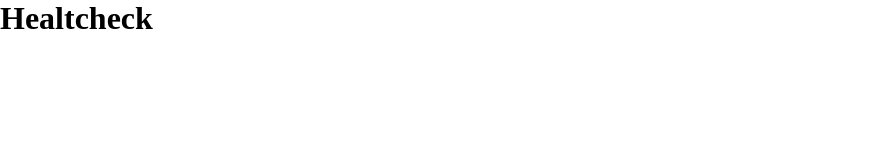
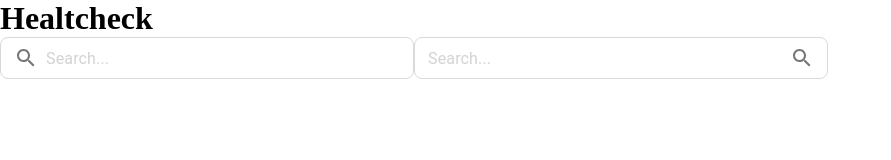
Before and after one commit to PeaksoftFrontend/HealthCheck-js2, a React (Vite) app: page / in a window 1280 px wide. Shown: the top 160 px of the page, without its empty margins (0-891 px from the left). Built offline with nearby package versions, Linux system fonts and the light colour scheme.

Commit message:
add conditions

```diff
--- a/src/App.jsx
+++ b/src/App.jsx
@@ -1,7 +1,22 @@
+import { Search } from "@mui/icons-material";
+import { Input } from "./components/UI/input/Input";
 export const App = () => {
   return (
-    <div>
+    <form>
       <h1>Healtcheck</h1>
-    </div>
+
+      <Input
+        placeholder="Search..."
+        type="text"
+        icon={Search}
+        iconPosition="start"
+      />
+      <Input
+        placeholder="Search..."
+        type="text"
+        icon={Search}
+        iconPosition="end"
+      />
+    </form>
   );
 };
--- a/src/components/UI/input/Input.jsx
+++ b/src/components/UI/input/Input.jsx
@@ -1,144 +1,70 @@
-import { styled, TextField } from "@mui/material";
+import { InputAdornment, styled, TextField } from "@mui/material";
+import { forwardRef } from "react";
 
-const allowedVariants = [
-  "outlined",
-  "contained",
-  "filled",
-  "standard",
-  "search",
-  "profile",
-  "online-reg",
-  "date",
-  "time",
-  "interval",
-  "servies",
-];
-
-export const Input = ({
-  label,
-  type,
+export const Input = forwardRef(
+  (
+    {
       value,
       onChange,
-  variant = "outlined",
+      placeholder,
+      type,
+      icon: IconComponent,
+      iconPosition = "start",
       error,
-  children,
       ...props
-}) => {
-  const safeVariant = allowedVariants.includes(variant) ? variant : "outlined";
-
+    },
+    ref
+  ) => {
     return (
       <StyledInput
         value={value}
         onChange={onChange}
+        placeholder={placeholder}
         type={type}
-      label={label}
-      variant={safeVariant}
         error={error}
-      children={children}
+        ref={ref}
+        InputProps={
+          IconComponent
+            ? {
+                [`${iconPosition}Adornment`]: (
+                  <InputAdornment position={iconPosition}>
+                    <IconComponent />
+                  </InputAdornment>
+                ),
+              }
+            : {}
+        }
         {...props}
       />
     );
-};
+  }
+);
 
-const StyledInput = styled(({ variant, ...other }) => <TextField {...other} />)(
-  ({ theme, variant, error }) => ({
+const StyledInput = styled(TextField)(({ error }) => ({
   "& .MuiOutlinedInput-root": {
-      height:
-        variant === "outlined"
-          ? "45px"
-          : variant === "contained"
-            ? "38px"
-            : variant === "filled"
-              ? "35px"
-              : variant === "standard"
-                ? "46px"
-                : variant === "search"
-                  ? "40px"
-                  : variant === "profile"
-                    ? "38px"
-                    : variant === "online-reg"
-                      ? "40px"
-                      : variant === "date"
-                        ? "38px"
-                        : variant === "time"
-                          ? "38px"
-                          : variant === "interval"
-                            ? "38px"
-                            : variant === "servies"
-                              ? "38px"
-                              : "40px",
-
-      borderRadius:
-        variant === "outlined"
-          ? "8px"
-          : variant === "contained"
-            ? "6px"
-            : variant === "filled"
-              ? "20px"
-              : variant === "standard"
-                ? "10px"
-                : variant === "search"
-                  ? "24px"
-                  : variant === "profile"
-                    ? "6px"
-                    : variant === "online-reg"
-                      ? "24px"
-                      : variant === "date"
-                        ? "6px"
-                        : variant === "time"
-                          ? "10px"
-                          : variant === "interval"
-                            ? "6px"
-                            : variant === "servies"
-                              ? "6px"
-                              : "0px",
+    width: "414px",
+    height: "42px",
+    borderRadius: "8px",
 
     "& fieldset": {
-        borderColor: error ? theme.palette.error.main : theme.palette.grey[400],
-      },
-      "&:hover fieldset": {
-        borderColor: error ? theme.palette.error.main : theme.palette.grey[600],
-      },
-      "&.Mui-focused fieldset": {
-        borderColor: error
-          ? theme.palette.error.main
-          : theme.palette.primary.main,
+      border: `1px solid ${error ? "#F91515" : "#D9D9D9"}`,
     },
 
-      backgroundColor: variant === "search" ? "#F3F1F1" : "transparent",
+    "&:hover fieldset": {
+      height: "46px",
+      border: "1px solid #959595",
+      color: "#4D4E51",
     },
-    ...(variant === "outlined" && {
-      width: "414px",
-    }),
-    ...(variant === "contained" && {
-      width: "490px",
-    }),
-    ...(variant === "filled" && {
-      width: "400px",
-    }),
-    ...(variant === "standard" && {
-      width: "300px",
-    }),
-    ...(variant === "search" && {
-      width: "367px",
-    }),
-    ...(variant === "profile" && {
-      width: "420px",
-    }),
-    ...(variant === "online-reg" && {
-      width: "600px",
-    }),
-    ...(variant === "date" && {
-      width: "150px",
-    }),
-    ...(variant === "time" && {
-      width: "80px",
-    }),
-    ...(variant === "interval" && {
-      width: "290px",
-    }),
-    ...(variant === "servies" && {
-      width: "322px",
-    }),
-  })
-);
+
+    "&.Mui-focused fieldset": {
+      height: "43px",
+      border: " 1px solid #048741CC",
+      color: "#4D4E51",
+    },
+  },
+
+  "& .MuiInputBase-input": {
+    color: "#959595",
+    padding: "10px, 8px, 10px, 16px",
+  },
+}));
```
Lines whose indentation alone changed are shown as unchanged.
